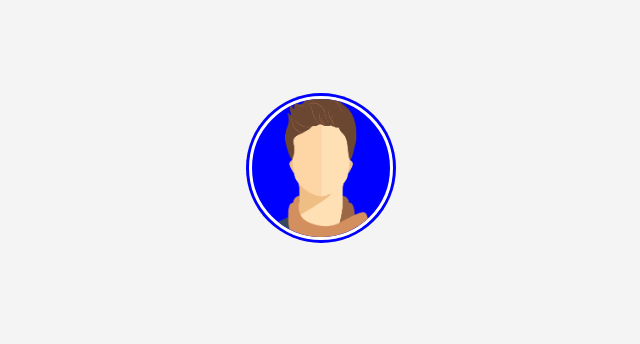
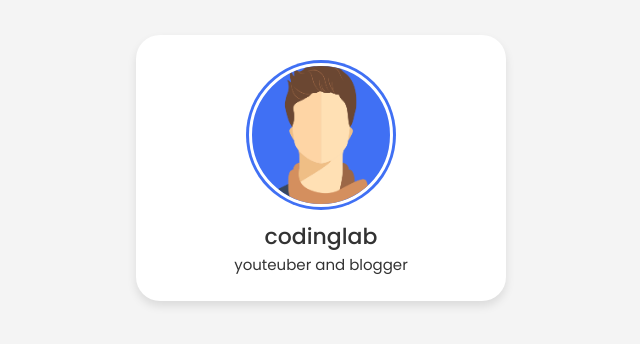
Before and after one commit to Ibra-him-elgharras/Template-3, a plain HTML site: page index.html in a window 1280 px wide. Shown: the part 232-576 px from the top of the page, without its empty margins (319-959 px from the left). Drawn offline with nearby package versions, Linux system fonts and the light colour scheme.

Commit message:
text-data

```diff
--- a/CSS/style.css
+++ b/CSS/style.css
@@ -15,13 +15,34 @@ body{
     background-color: #f4f4f4;
 }
 
+.profile-card{
+    display: flex;
+    flex-direction: column;
+    align-items: center;
+    max-width: 370px;
+    width: 100%;
+    background: #fff;
+    padding: 25px;
+    border-radius: 24px;
+    box-shadow: 0 5px 10px rgba(0, 0, 0, 0.1);
+
+}
+
+
+
+
+
+
+
+
 .image{
-    background-color: blue;
+    background-color: #4070f4;
     padding: 3px;
     position: relative;
     width: 150px;
     height: 150px;
     border-radius: 50%;
+    margin-bottom: 10px;
 }
 
 .image .profile-img{
@@ -31,3 +52,20 @@ body{
     border-radius: 50%;
     border: 3px solid #fff;
 }
+
+.profile-card .text-data{
+    display: flex;
+    flex-direction: column;
+    align-items: center;
+    color: #333;
+}
+
+.text-data .name{
+    font-size: 22px;
+    font-weight: 500;
+}
+
+.text-data .job{
+    font-size: 15px;
+    font-weight: 400;
+}
--- a/index.html
+++ b/index.html
@@ -13,6 +13,10 @@
         <div class="image">
             <img src="/profile/men-.png" alt="" class="profile-img">
         </div>
+        <div class="text-data">
+            <span class="name">codinglab</span>
+            <span class="job">youteuber and blogger</span>
+        </div>
     </div>
 </body>
 </html>
```
